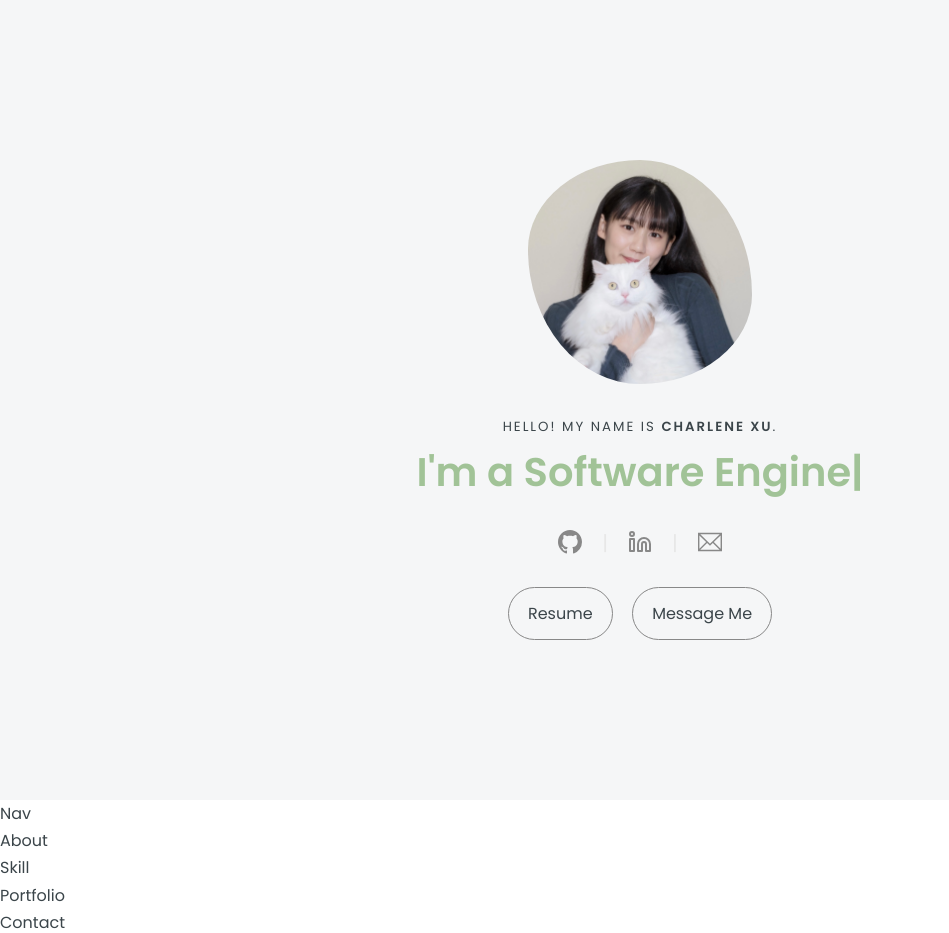
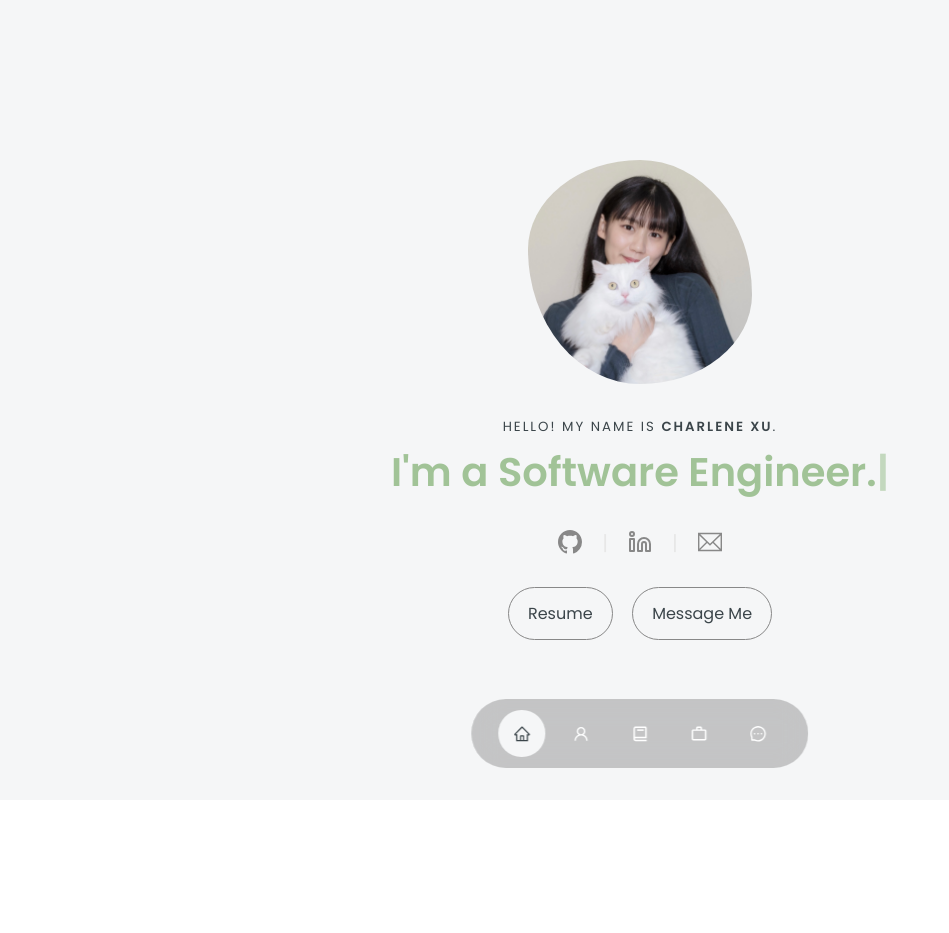
Before and after one commit to charlenexu20/portfolio, a React (Create React App) app: page / in a window 1280 px wide. Shown: the top 933 px of the page, without its empty margins (0-949 px from the left). Built offline with nearby package versions, Linux system fonts and the light colour scheme.

Commit message:
Complete nav component styling and content

```diff
--- a/src/components/about/About.jsx
+++ b/src/components/about/About.jsx
@@ -2,7 +2,7 @@
 import "./about.css";
 
 const About = () => {
-  return <div>About</div>;
+  return <section id="about">About</section>;
 };
 
 export default About;
--- a/src/components/contact/Contact.jsx
+++ b/src/components/contact/Contact.jsx
@@ -2,7 +2,7 @@
 import "./contact.css";
 
 const Contact = () => {
-  return <div>Contact</div>;
+  return <section id="contact">Contact</section>;
 };
 
 export default Contact;
--- a/src/components/header/Header.jsx
+++ b/src/components/header/Header.jsx
@@ -7,7 +7,7 @@
 
 const Header = () => {
   return (
-    <header>
+    <header id="home">
       <div className="container header__container">
         <div className="headshot">
           <img src={me} alt="me" />
--- a/src/components/nav/Nav.jsx
+++ b/src/components/nav/Nav.jsx
@@ -1,8 +1,52 @@
-import React from "react";
+import React, { useState } from "react";
+import { AiOutlineHome } from "react-icons/ai";
+import { AiOutlineUser } from "react-icons/ai";
+import { BiBook } from "react-icons/bi";
+import { MdOutlineWorkOutline } from "react-icons/md";
+import { AiOutlineMessage } from "react-icons/ai";
 import "./nav.css";
 
 const Nav = () => {
-  return <div>Nav</div>;
+  const [activeNav, setActiveNav] = useState("#home");
+  return (
+    <nav>
+      <a
+        href="#home"
+        onClick={() => setActiveNav("#home")}
+        className={activeNav === "#home" ? "active" : ""}
+      >
+        <AiOutlineHome />
+      </a>
+      <a
+        href="#about"
+        onClick={() => setActiveNav("#about")}
+        className={activeNav === "#about" ? "active" : ""}
+      >
+        <AiOutlineUser />
+      </a>
+      <a
+        href="#skill"
+        onClick={() => setActiveNav("#skill")}
+        className={activeNav === "#skill" ? "active" : ""}
+      >
+        <BiBook />
+      </a>
+      <a
+        href="#portfolio"
+        onClick={() => setActiveNav("#portfolio")}
+        className={activeNav === "#portfolio" ? "active" : ""}
+      >
+        <MdOutlineWorkOutline />
+      </a>
+      <a
+        href="#contact"
+        onClick={() => setActiveNav("#contact")}
+        className={activeNav === "#contact" ? "active" : ""}
+      >
+        <AiOutlineMessage />
+      </a>
+    </nav>
+  );
 };
 
 export default Nav;
--- a/src/components/nav/nav.css
+++ b/src/components/nav/nav.css
@@ -0,0 +1,33 @@
+nav {
+  background: rgba(0, 0, 0, 0.2);
+  width: max-content;
+  display: block;
+  padding: 0.7rem 1.7rem;
+  z-index: 2;
+  position: fixed;
+  left: 50%;
+  transform: translateX(-50%);
+  bottom: 2rem;
+  display: flex;
+  gap: 0.8rem;
+  border-radius: 3rem;
+  backdrop-filter: blur(15px);
+}
+
+nav a {
+  background: transparent;
+  padding: 0.9rem;
+  border-radius: 50%;
+  display: flex;
+  color: var(--color-white);
+  font-size: 1.1rem;
+}
+
+nav a:hover {
+  background: rgba(0, 0, 0, 0.2);
+}
+
+nav a.active {
+  background: var(--color-bg-variant);
+  color: var(--color-primary);
+}
--- a/src/components/portfolio/Portfolio.jsx
+++ b/src/components/portfolio/Portfolio.jsx
@@ -2,7 +2,7 @@
 import "./portfolio.css";
 
 const Portfolio = () => {
-  return <div>Portfolio</div>;
+  return <section id="portfolio">Portfolio</section>;
 };
 
 export default Portfolio;
--- a/src/components/skill/Skill.jsx
+++ b/src/components/skill/Skill.jsx
@@ -2,7 +2,7 @@
 import "./skill.css";
 
 const Skill = () => {
-  return <div>Skill</div>;
+  return <section id="skill">Skills</section>;
 };
 
 export default Skill;
--- a/src/index.css
+++ b/src/index.css
@@ -68,6 +68,7 @@
 
 section {
   margin-top: 8rem;
+  height: 100vh;
 }
 
 section > h2,
```
